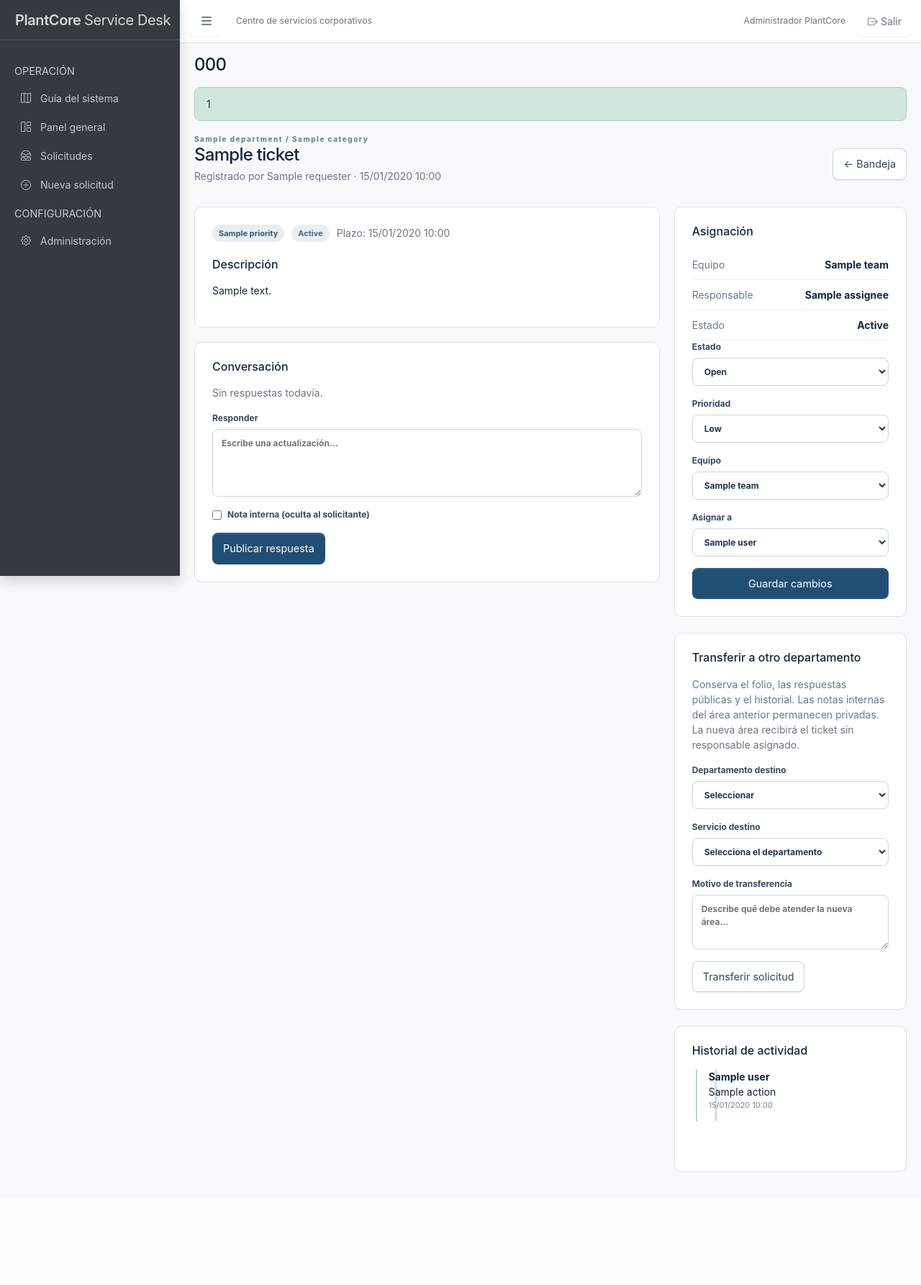
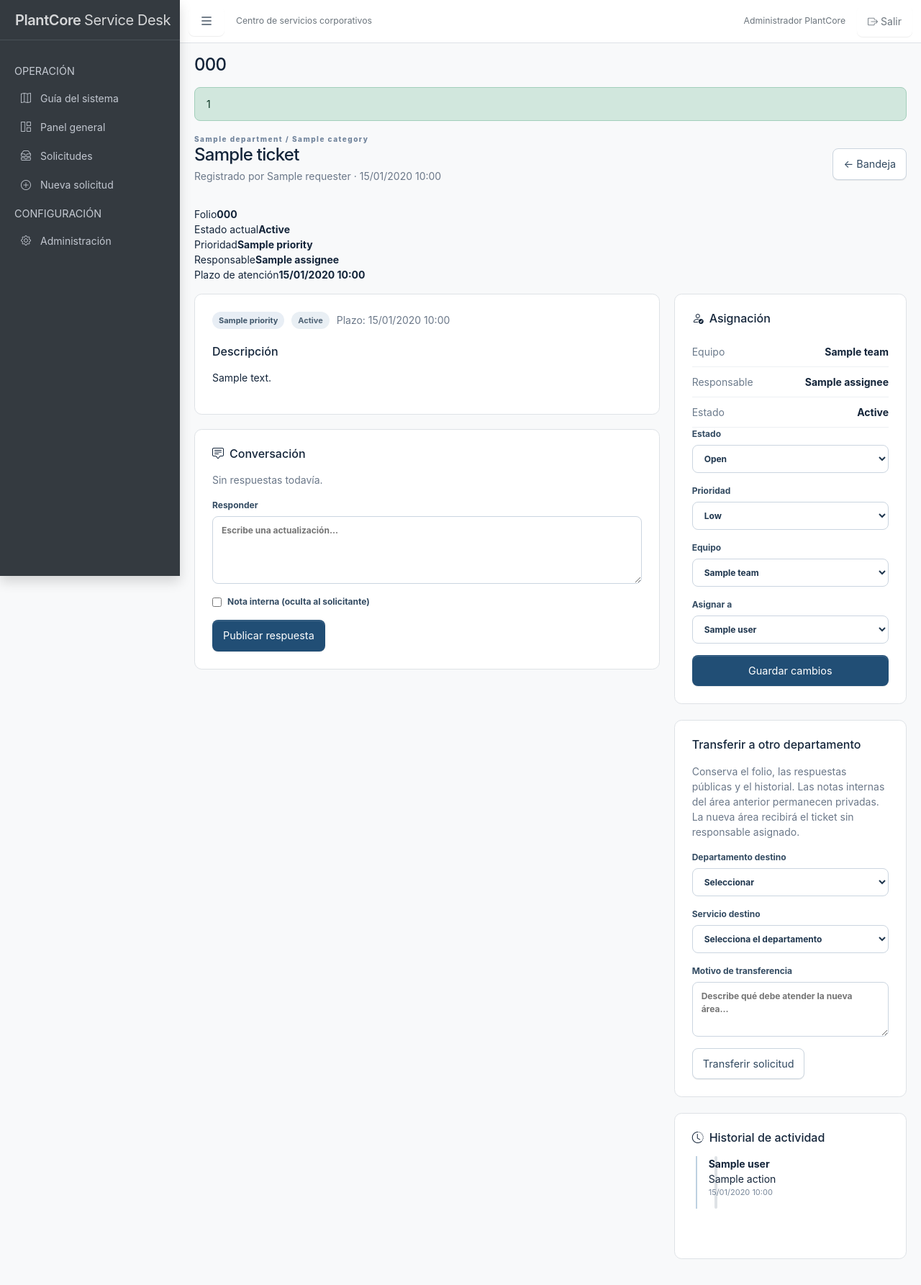
Before and after one commit to diegoarmando025/plantcore-service-desk, a Laravel app: template resources/views/tickets/show.blade.php in a window 1280 px wide. Shown: the whole page at 72% size. Before the commit the page ends 1628 px from the top, so only its background shows below. Run offline with Laravel 12, Linux system fonts and the light colour scheme; a user stored in the database is signed in; data comes from the database, SQL or seed files in the repository; the template is opened without the code that fills it: most values are stand-ins (such as "Sample title", 1, 10 or a date in 2020); data that the repository does not hold is empty.

Commit message:
feat(ui): clarify ticket SLA, owner, and conversation hierarchy

```diff
--- a/resources/views/tickets/show.blade.php
+++ b/resources/views/tickets/show.blade.php
@@ -1,10 +1,10 @@
 @extends('layouts.app')
 @section('heading', $ticket->code)
 @section('content')<div class="pageintro"><div><div class="eyebrow">{{ $ticket->department->name }} / {{ $ticket->category->name }}</div><h2>{{ $ticket->title }}</h2><p class="muted">Registrado por {{ $ticket->requester->name }} · {{ $ticket->created_at->format('d/m/Y H:i') }}</p></div><a class="btn btn-secondary" href="{{ route('tickets.index') }}">← Bandeja</a></div>
-<div class="twocol ticketcols"><div><section class="panel pad mb"><div class="ticketmeta"><span class="pill {{ $ticket->priority }}">{{ ucfirst($ticket->priority) }}</span><span class="pill status">{{ ucfirst(str_replace('_',' ',$ticket->status)) }}</span>@if($ticket->due_at)<span class="muted">Plazo: {{ $ticket->due_at->format('d/m/Y H:i') }}</span>@endif</div><h3>Descripción</h3><p class="multiline">{{ $ticket->description }}</p></section>
-<section class="panel pad"><h3>Conversación</h3>@forelse($ticket->messages as $m)<div class="message {{ $m->internal?'internal':'' }}"><div class="messagehead"><strong>{{ $m->user->name }}</strong><span>{{ $m->created_at->format('d/m/Y H:i') }}</span>@if($m->internal)<span class="pill">Nota interna</span>@endif</div><p class="multiline">{{ $m->body }}</p></div>@empty<p class="muted">Sin respuestas todavía.</p>@endforelse
+<div class="sd-ticket-summary mb-3"><div><span>Folio</span><strong>{{ $ticket->code }}</strong></div><div><span>Estado actual</span><strong>{{ ucfirst(str_replace('_',' ',$ticket->status)) }}</strong></div><div><span>Prioridad</span><strong>{{ ucfirst($ticket->priority) }}</strong></div><div><span>Responsable</span><strong>{{ $ticket->assignee?->name ?? 'Sin asignar' }}</strong></div><div><span>Plazo de atención</span><strong class="{{ $ticket->due_at && $ticket->due_at->isPast() && !in_array($ticket->status,['resolved','closed']) ? 'sd-overdue' : '' }}">{{ $ticket->due_at?->format('d/m/Y H:i') ?? 'No definido' }}</strong></div></div><div class="twocol ticketcols"><div><section class="panel pad mb sd-ticket-panel"><div class="ticketmeta"><span class="pill {{ $ticket->priority }}">{{ ucfirst($ticket->priority) }}</span><span class="pill status">{{ ucfirst(str_replace('_',' ',$ticket->status)) }}</span>@if($ticket->due_at)<span class="muted">Plazo: {{ $ticket->due_at->format('d/m/Y H:i') }}</span>@endif</div><h3>Descripción</h3><p class="multiline">{{ $ticket->description }}</p></section>
+<section class="panel pad sd-ticket-panel"><h3><i class="bi bi-chat-square-text me-2"></i>Conversación</h3>@forelse($ticket->messages as $m)<div class="message {{ $m->internal?'internal':'' }}"><div class="messagehead"><strong>{{ $m->user->name }}</strong><span>{{ $m->created_at->format('d/m/Y H:i') }}</span>@if($m->internal)<span class="pill">Nota interna</span>@endif</div><p class="multiline">{{ $m->body }}</p></div>@empty<p class="muted">Sin respuestas todavía.</p>@endforelse
 @if($ticket->status!=='closed')<form method="POST" action="{{ route('tickets.message',$ticket) }}">@csrf<label>Responder<textarea name="body" rows="4" required minlength="2" maxlength="10000" placeholder="Escribe una actualización..."></textarea></label>@if($isAgent)<label class="check"><input type="checkbox" name="internal" value="1"> Nota interna (oculta al solicitante)</label>@endif<button class="btn btn-primary">Publicar respuesta</button></form>@endif</section></div>
-<aside><section class="panel pad mb"><h3>Asignación</h3><div class="fieldvalue"><span>Equipo</span><strong>{{ $ticket->team?->name ?? 'Sin equipo' }}</strong></div><div class="fieldvalue"><span>Responsable</span><strong>{{ $ticket->assignee?->name ?? 'Sin asignar' }}</strong></div><div class="fieldvalue"><span>Estado</span><strong>{{ ucfirst(str_replace('_',' ',$ticket->status)) }}</strong></div>
+<aside><section class="panel pad mb"><h3><i class="bi bi-person-check me-2"></i>Asignación</h3><div class="fieldvalue"><span>Equipo</span><strong>{{ $ticket->team?->name ?? 'Sin equipo' }}</strong></div><div class="fieldvalue"><span>Responsable</span><strong>{{ $ticket->assignee?->name ?? 'Sin asignar' }}</strong></div><div class="fieldvalue"><span>Estado</span><strong>{{ ucfirst(str_replace('_',' ',$ticket->status)) }}</strong></div>
 @if($isAgent && $ticket->status!=='closed')<form method="POST" action="{{ route('tickets.update',$ticket) }}">@csrf @method('PUT')<label>Estado<select name="status">@foreach(\App\Models\Ticket::STATUSES as $s)<option value="{{ $s }}" @selected($ticket->status===$s)>{{ ucfirst(str_replace('_',' ',$s)) }}</option>@endforeach</select></label><label>Prioridad<select name="priority">@foreach(\App\Models\Ticket::PRIORITIES as $s)<option value="{{ $s }}" @selected($ticket->priority===$s)>{{ ucfirst($s) }}</option>@endforeach</select></label><label>Equipo<select name="team_id"><option value="">Sin equipo</option>@foreach($teams as $team)<option value="{{ $team->id }}" @selected($ticket->team_id===$team->id)>{{ $team->name }}</option>@endforeach</select></label><label>Asignar a<select name="assignee_id"><option value="">Sin asignar</option>@foreach($users as $user)<option value="{{ $user->id }}" @selected($ticket->assignee_id===$user->id)>{{ $user->name }}</option>@endforeach</select></label><button class="btn btn-primary full">Guardar cambios</button></form>@endif</section>
 
 @if($isAgent && $ticket->status!=='closed')
@@ -17,5 +17,5 @@
 </form></section>
 <script>const td=document.getElementById('transfer_department'),tc=document.getElementById('transfer_category');function limitCategories(){for(const o of tc.options){if(!o.value)continue;o.hidden=o.dataset.department!==td.value;o.disabled=o.hidden}if(tc.selectedOptions[0]?.disabled)tc.value=''}td.addEventListener('change',limitCategories);limitCategories();</script>
 @endif
-@if($isAgent)<section class="panel pad mt"><h3>Historial de actividad</h3><div class="timeline">@foreach($ticket->activities->sortByDesc('id') as $activity)<div><strong>{{ $activity->user->name }}</strong><span>{{ ucfirst(str_replace('_',' ',$activity->action)) }}</span><small>{{ $activity->created_at->format('d/m/Y H:i') }}</small></div>@endforeach</div></section>@endif</aside></div>
+@if($isAgent)<section class="panel pad mt"><h3><i class="bi bi-clock-history me-2"></i>Historial de actividad</h3><div class="timeline">@foreach($ticket->activities->sortByDesc('id') as $activity)<div><strong>{{ $activity->user->name }}</strong><span>{{ ucfirst(str_replace('_',' ',$activity->action)) }}</span><small>{{ $activity->created_at->format('d/m/Y H:i') }}</small></div>@endforeach</div></section>@endif</aside></div>
 @endsection
```
